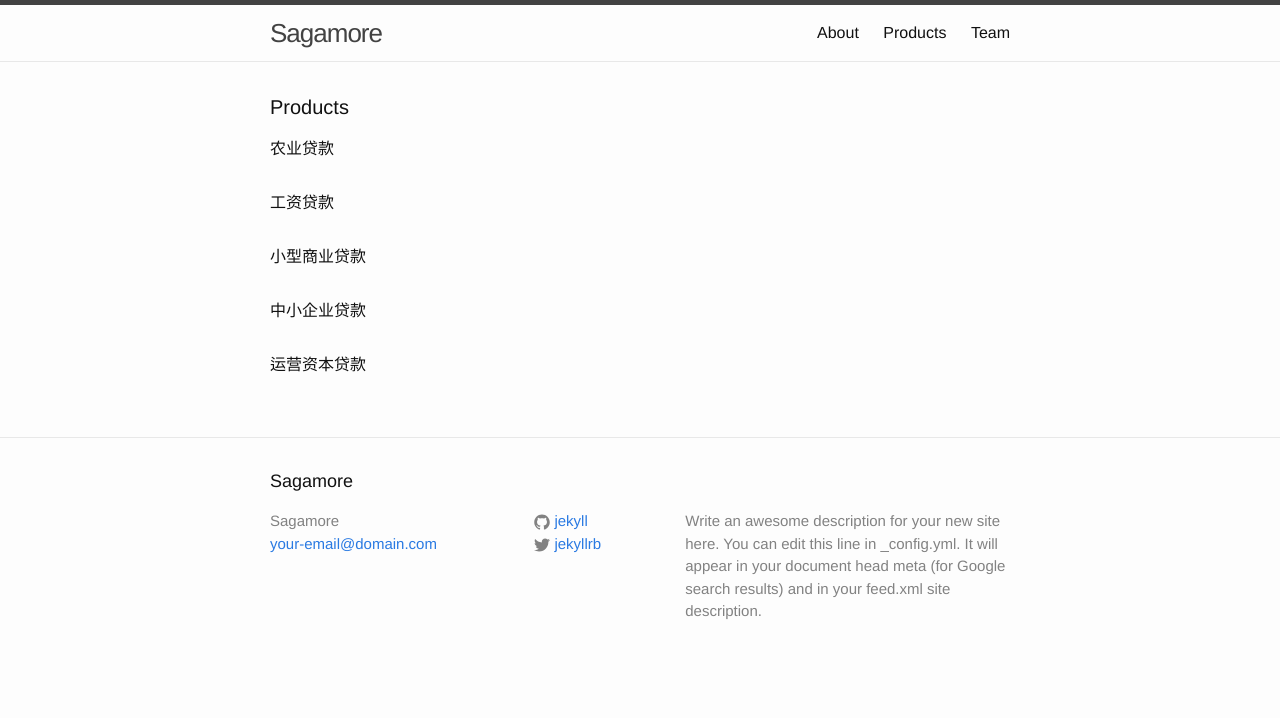
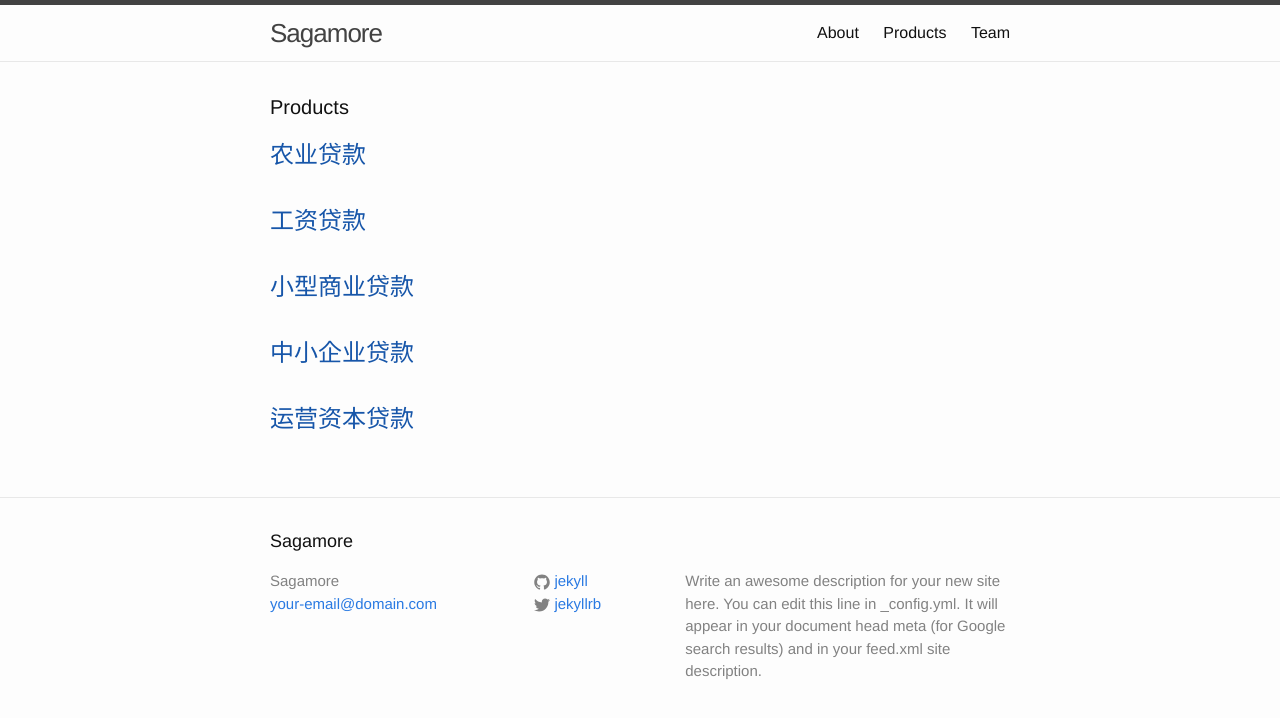
Before and after one commit to sagamore/sagamore.github.io, a Jekyll site: the page built from products/index.html, in a window 1280 px wide. Shown: the top 718 px of the page. Built offline with Jekyll 4.4.1, drawn with Linux system fonts in a browser that asks for light colours.

Commit message:
added post link in list page. added post excerpts in list page.

```diff
--- a/products/index.html
+++ b/products/index.html
@@ -10,7 +10,8 @@
   <ul class="post-list">
     {% for product in site.categories.products %}
       <li>
-        <span class="member-meta">{{ product.title }}</span>
+        <a class="post-link" href="{{ product.post_url | prepend: site.baseurl }}">{{ product.title }}</a>
+        {{ product.excerpt }}
       </li>
     {% endfor %}
 
```
